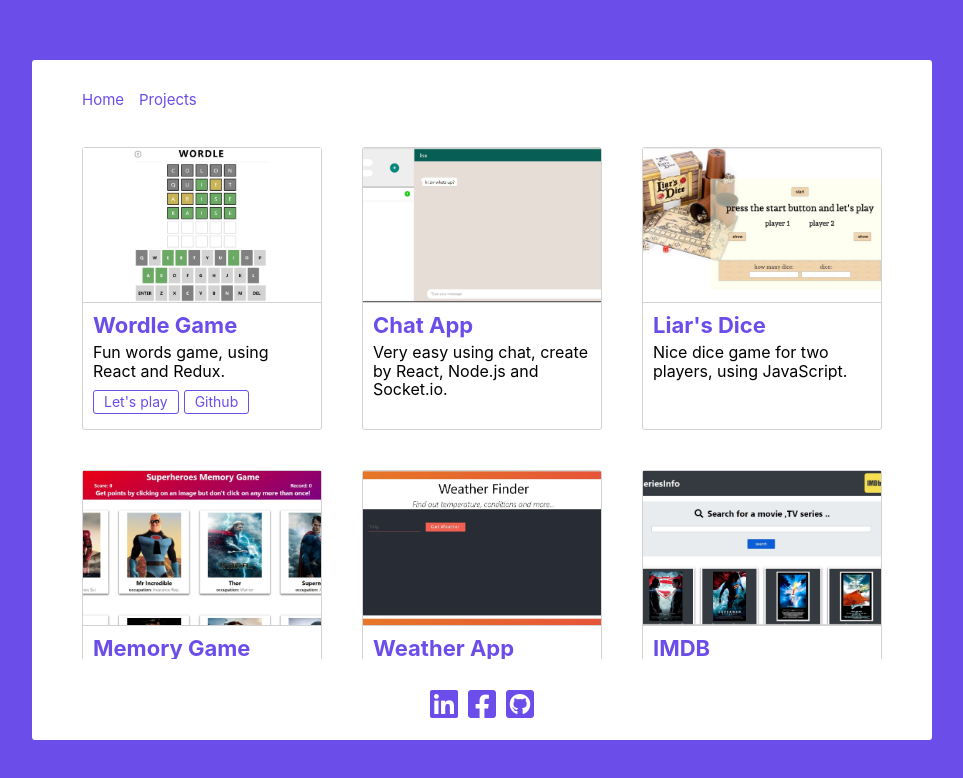
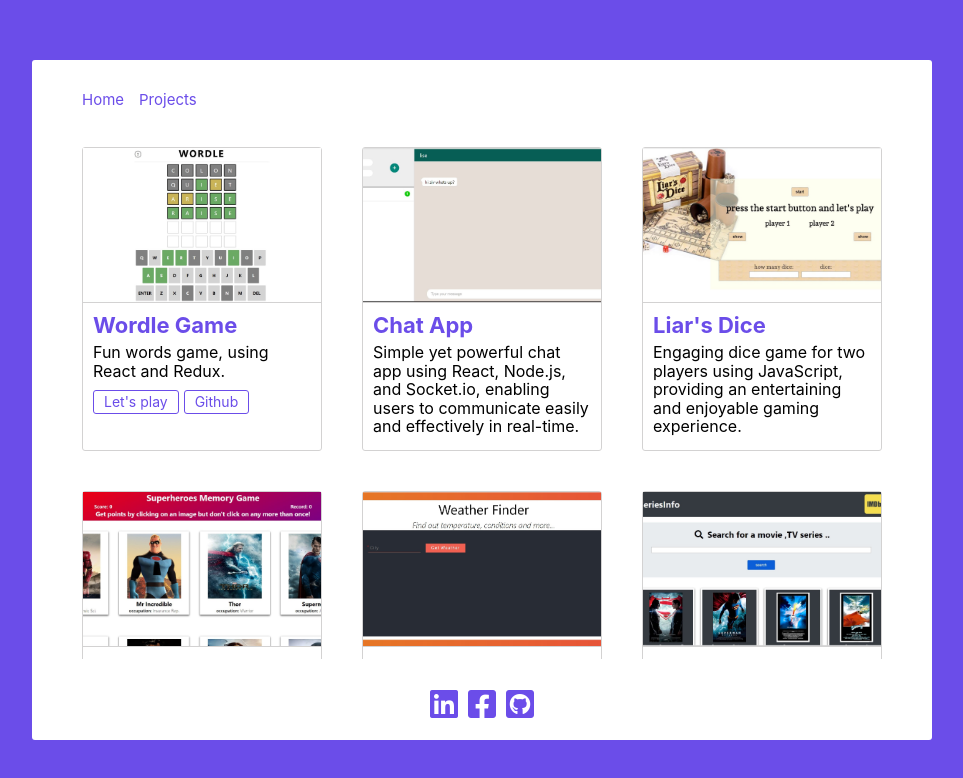
Before and after one commit to binyaalex/portfolio, a React (Create React App) app: page /projects in a window 1280 px wide. Shown: the top 778 px of the page, without its empty margins (158-1121 px from the left). Built offline with nearby package versions, Linux system fonts and the light colour scheme.

Commit message:
text change

```diff
--- a/src/components/Projects.js
+++ b/src/components/Projects.js
@@ -5,31 +5,31 @@
 	const projectsArr = [
 		{
 			title: 'Chat App',
-			text: 'Very easy using chat, create by React, Node.js and Socket.io.',
+			text: 'Simple yet powerful chat app using React, Node.js, and Socket.io, enabling users to communicate easily and effectively in real-time.',
 			img: 'chat-app.jpg',
 			link: 'https://github.com/binyaalex/DI_bootcamp/tree/main/finalProject',
 		},
 		{
 			title: `Liar's Dice`,
-			text: 'Nice dice game for two players, using JavaScript.',
+			text: 'Engaging dice game for two players using JavaScript, providing an entertaining and enjoyable gaming experience.',
 			img: 'liars-dice.jpg',
 			link: 'https://github.com/binyaalex/DI_bootcamp/tree/main/hackathon',
 		},
 		{
 			title: 'Memory Game',
-			text: 'Great memory game, using React and fetch api.',
+			text: 'Exceptional memory game using React and Fetch API, allowing users to test their memory skills while enjoying a seamless and user-friendly interface.',
 			img: 'memory-game.jpg',
 			link: 'https://github.com/binyaalex/DI_bootcamp/tree/main/week8/day5/memory-game',
 		},
 		{
 			title: 'Weather App',
-			text: 'Simple weather app, using React and Redux.',
+			text: 'Straightforward weather application using React and Redux, providing users with a reliable and easy-to-use interface for checking the latest weather updates.',
 			img: 'weather.jpg',
 			link: 'https://github.com/binyaalex/DI_bootcamp/tree/main/week10/day2/weather',
 		},
 		{
 			title: 'IMDB',
-			text: 'Movies app for searching details , using React and Redux.',
+			text: 'Movies application using React and Redux, which allowed users to search for and access detailed information about movies with ease and efficiency.',
 			img: 'imdb.jpg',
 			link: 'https://github.com/binyaalex/DI_bootcamp/tree/main/week9/day5/movie',
 		},
```
